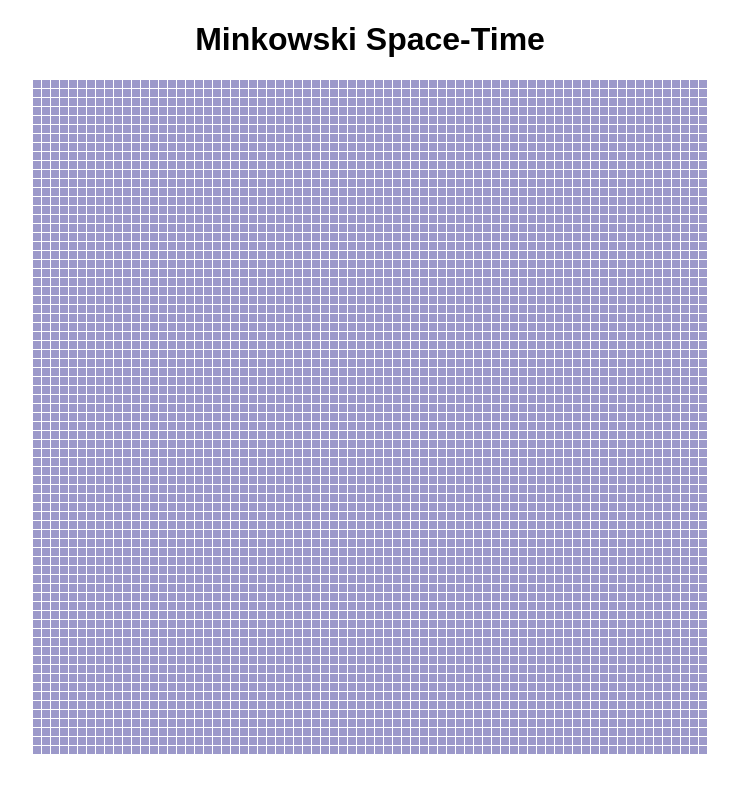
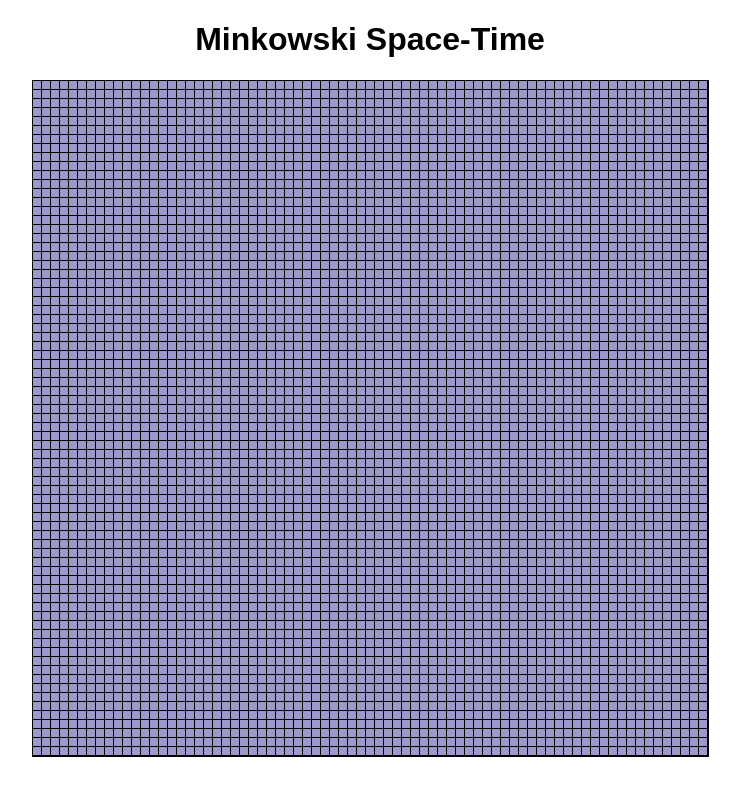
Before and after one commit to rrebeccaliu/phil-of-time, a React (Create React App) app: page / in a window 1280 px wide. Shown: the top 796 px of the page, without its empty margins (270-1010 px from the left). Built offline with nearby package versions, Linux system fonts and the light colour scheme.

Commit message:
changing grid to capture lines between selected grid boxes

```diff
--- a/src/components/grid.css
+++ b/src/components/grid.css
@@ -18,3 +18,32 @@ dd {
   padding: 0;
   list-style: none;
 }
+
+.grid-container {
+  position: relative;
+  display: flex;
+  justify-content: center;
+  align-items: center;
+}
+
+.grid-svg {
+  border: 1px solid black;
+}
+
+.row {
+  display: flex;
+}
+
+.cell {
+  fill: rgb(156, 153, 202);
+  stroke: none;
+}
+
+.cell.selected {
+  fill: red;
+}
+
+.line {
+  stroke: red;
+  stroke-width: 1;
+}
--- a/src/components/grid.js
+++ b/src/components/grid.js
@@ -1,33 +1,65 @@
-import React from 'react';
-import "./grid.css";
+import React, { useState } from 'react';
+import './grid.css';
 
-const Grid = ({
-  grid,
-}) => {
-  const cells = new Array(grid.cells).fill(0);
-  const rows = new Array(grid.rows).fill(0);
+const Grid = ({ grid }) => {
+  const [selectedCells, setSelectedCells] = useState([]);
 
-  const handleClick = (e) => {
-    const item = e.target;
-    if (item.classList.contains('selected')) {
-      item.classList.remove('selected');
-    } else {
-      item.classList.add('selected');
-    }
+  const handleClick = (e, rowIndex, cellIndex) => {
+    setSelectedCells([...selectedCells, { x: cellIndex, y: rowIndex }]);
   };
-  console.log(cells);
+
+  const renderLines = () => {
+    return selectedCells.slice(1).map((cell, index) => {
+      const prevCell = selectedCells[index];
+      const x1 = prevCell.x * 9 + 4.5;  // Centering the line in the cell
+      const y1 = prevCell.y * 9 + 4.5;
+      const x2 = cell.x * 9 + 4.5;
+      const y2 = cell.y * 9 + 4.5;
+      return (
+        <line
+          key={index}
+          x1={x1}
+          y1={y1}
+          x2={x2}
+          y2={y2}
+          stroke="red"
+          strokeWidth="1"
+        />
+      );
+    });
+  };
 
   return (
     <main>
       <h1>Minkowski Space-Time</h1>
-
-      {rows.map((row, index) => (
-        <ul className="row" key={index}>
-          {cells.map((cell, index) => (
-            <li key={index} className="item" onClick={handleClick} />
+      <div className="grid-container">
+        <svg className="grid-svg" style={{ width: grid.cells * 9, height: grid.rows * 9 }}>
+          {/* Background rectangle */}
+          <rect
+            x="0"
+            y="0"
+            width={grid.cells * 9}
+            height={grid.rows * 9}
+            fill="black"
+          />
+          {Array.from({ length: grid.rows }).map((_, rowIndex) => (
+            <g className="row" key={rowIndex}>
+              {Array.from({ length: grid.cells }).map((_, cellIndex) => (
+                <rect
+                  key={cellIndex}
+                  className={`cell ${selectedCells.some(cell => cell.x === cellIndex && cell.y === rowIndex) ? 'selected' : ''}`}
+                  x={cellIndex * 9}
+                  y={rowIndex * 9}
+                  width="8"
+                  height="8"
+                  onClick={(e) => handleClick(e, rowIndex, cellIndex)}
+                />
+              ))}
+            </g>
           ))}
-        </ul>
-      ))}
+          {renderLines()}
+        </svg>
+      </div>
     </main>
   );
 };
```
